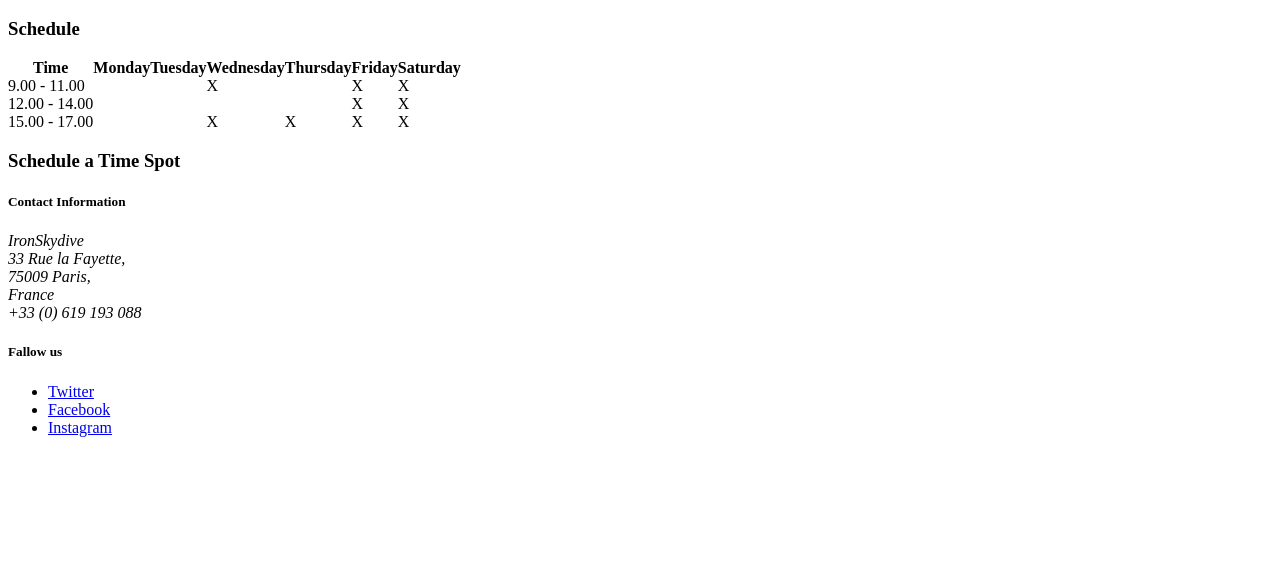
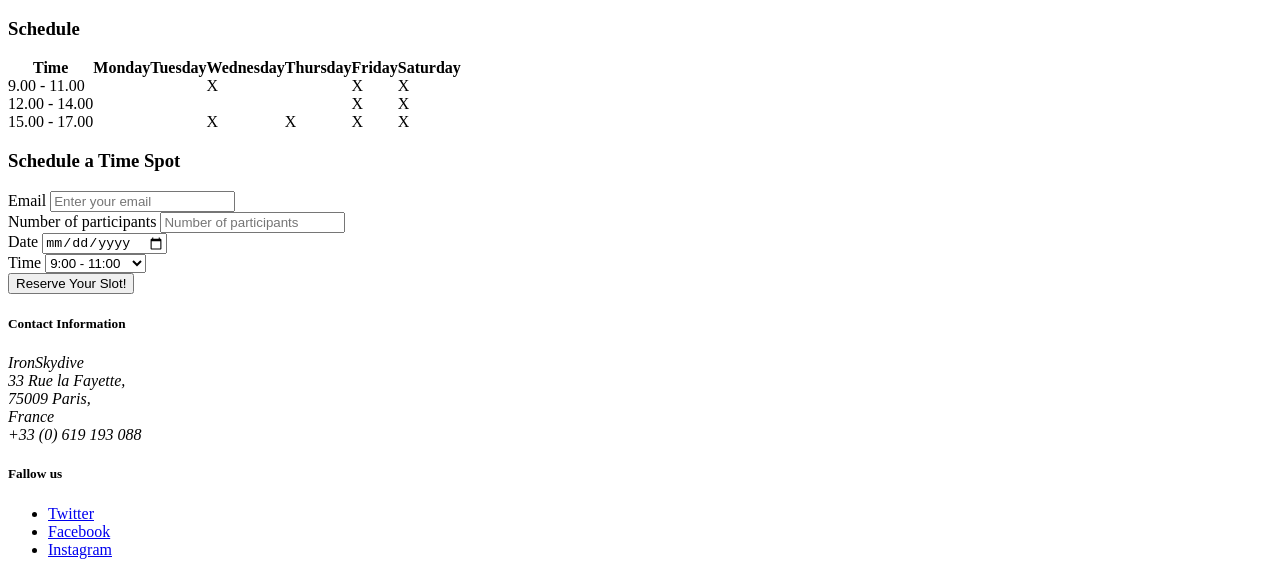
Before and after one commit to AndySS-Maker/Project-2, a plain HTML site: page document.html in a window 1280 px wide. Shown: the part 3603-4175 px from the top of the page. Before the commit the page ends 4056 px from the top, so only its background shows below. Drawn offline with Linux system fonts and the light colour scheme; grey boxes are pictures that could not be loaded.

Commit message:
Initial Commit - changes in data

```diff
--- a/document.html
+++ b/document.html
@@ -17,10 +17,10 @@
         <h1><img src='https://s3-eu-west-1.amazonaws.com/ih-materials/uploads/ironhack-skydive-logo.png'
                 alt='IronSkydive logo'>IronSkydive</h1>
         <h2>Let the trip begin</h2>
-      <aside class="quote">
-    <i>"The best experience of our lives"</i><br />
-    Ariel Quiñones & Gonzalo Manrique, Ironhack Founders
-  </aside>
+        <aside class="quote">
+            <i>"The best experience of our lives"</i><br />
+            Ariel Quiñones & Gonzalo Manrique, Ironhack Founders
+        </aside>
     </header>
     <section id="general-information" class="dark-background">1
         <article class="container">
@@ -69,7 +69,8 @@
     </section>
     <section class="dark-background " id="team">3
         <h3>Team</h3>
-        <p class="section-text">Our team collectively has 75 years of experience. Odds are, when you jump out of the plane with these
+        <p class="section-text">Our team collectively has 75 years of experience. Odds are, when you jump out of the
+            plane with these
             professionals, you won't go splat.</p>
         <hr>
         <div>
@@ -135,11 +136,41 @@
             </tbody>
         </table>
         <h3>Schedule a Time Spot</h3>
+        <form class="slot-form" action="register" method="POST">
+            <div class="slot-form-container">
+                <label for="email">Email</label>
+                <input type="text" id="email" placeholder="Enter your email" />
+            </div>
+
+            <div class="slot-form-container">
+                <label for="participants">Number of participants</label>
+                <input type="number" id="participants" placeholder="Number of participants" />
+            </div>
+
+            <div class="slot-form-container">
+                <form for="date">Date</form>
+                <input type="date" id="date" />
+            </div>
+
+            <div class="slot-form-container">
+                <label for="time">Time</label>
+                <select id="time">
+                    <option value="early">9:00 - 11:00</option>
+                    <option value="mid">12:00 - 14:00</option>
+                    <option value="late">15:00 - 17:00</option>
+                </select>
+            </div>
+
+            <div class="slot-form-container">
+                <button type="submit">Reserve Your Slot!</button>
+            </div>
     </section>
+
     <footer class="dark-background footer">
         <section>
             <h5>Contact Information</h5>
-            <address class="address">IronSkydive<br> 33 Rue la Fayette, <br>75009 Paris,<br> France<br> +33 (0) 619 193 088</address>
+            <address class="address">IronSkydive<br> 33 Rue la Fayette, <br>75009 Paris,<br> France<br> +33 (0) 619 193
+                088</address>
             <h5>Fallow us</h5>
             <ul>
                 <li><a class="link" href="http://www.twitter.com" target='_blank'>Twitter</li>
@@ -147,6 +178,10 @@
                 <li><a class="link" href="http://www.instagram.com" target='_blank'>Instagram</li>
             </ul>
         </section>
+        <iframe
+            src="https://www.google.com/maps/embed?pb=!1m18!1m12!1m3!1d2624.142047744348!2d2.3354330160472316!3d48.87456857928921!2m3!1f0!2f0!3f0!3m2!1i1024!2i768!4f13.1!3m3!1m2!1s0x47e66e38f817b573%3A0x48d69c30470e7aeb!2sIronhack!5e0!3m2!1sen!2ses!4v1495208746099"
+            class="map-frame" frameborder="0" style="border:0" allowfullscreen></iframe>
+
     </footer>
 </body>
 
--- a/style.css
+++ b/style.css
@@ -12,7 +12,11 @@ body {
   font-weight: 300;
 }
 
-h1,h2,h3,h4,h5 {
+h1,
+h2,
+h3,
+h4,
+h5 {
   font-family: 'Roboto Condensed';
 }
 
@@ -51,27 +55,33 @@ h5 {
   margin-bottom: 0;
 }
 
-#general-information .text{
+#general-information {
+  display: flex;
+  justify-content: space-evenly;
+}
+
+#general-information .container {
+  display: flex;
+  flex-direction: column;
+  align-items: center;
+  width: 370px;
+}
+
+#general-information .text {
   font-size: 2em;
   font-weight: 100;
   text-align: center;
   margin: 20px, 0;
 }
 
-#general-information  .container{
+#team>div>article {
   display: flex;
+  justify-content: center;
   flex-direction: column;
   align-items: center;
-  width: 370px;
 }
 
-#structure{
-
-}
-
-#team .section-text{
-padding: 75px 0;
-margin: 0 auto;
+#team .section-text {
   width: 60%;
   margin: 10px auto;
   font-size: 1.9em;
@@ -83,26 +93,26 @@ text-align: center;
   width: 40%;
 }
 
-#team .member-name{
+#team .member-name {
   font-size: 1.5em;
   font-weight: 700;
+  display: block;
+  text-align: center;
 }
 
-#team img{
+#team img {
   width: 250px;
   height: 180px;
 }
 
-#structure div {
-  display:flex;
+#structure>div {
+  display: flex;
   justify-content: space-between;
   flex-direction: row;
   flex-wrap: wrap;
 }
 
-#schedule{
-
-}
+#schedule {}
 
 .nav-bar a {
   background: rgb(25, 33, 41);
@@ -120,7 +130,7 @@ display: flex;
   justify-content: space-evenly;
 }
 
-.nav-bar-ul li{
+.nav-bar-ul li {
   list-style-type: none;
   text-align: center;
 }
@@ -140,14 +150,12 @@ justify-content: space-evenly;
   bottom: 100px;
 }
 
-.dark-background{
+.dark-background {
   background-color: rgb(25, 33, 41);
   color: white;
-  display: flex;
-  justify-content:space-evenly;
 }
 
-.link-btn{
+.link-btn {
   background-color: rgb(67, 163, 230);
   color: white;
   font-family: 'Roboto Condensed';
@@ -156,32 +164,36 @@ justify-content: space-evenly;
   text-align: center;
   text-decoration: none;
   padding: 10px 30px;
+  width: 150px;
 }
 
-.service-box{
+.service-box {
   font-size: 1.7em;
   text-align: center;
   border: 2px, solid, #eee;
   border-radius: 20px;
   box-sizing: border-box;
   box-shadow: 2px 2px 10px 0 #eee;
-  margin: 50px 5%  0;
+  margin: 50px 5% 0;
   padding: 20px;
   width: 40%;
 }
 
-.service-box img{
+.service-box img {
   width: 125px;
 }
 
-.footer{
+.footer {
   font-size: 1.9em;
   text-align: center;
   padding: 40px 100px;
   margin-bottom: 25px;
+  display: flex;
+  justify-content: space-between;
+  align-items: center;
 }
 
-.footer .address{
+.footer .address {
   font-style: normal;
   font-size: 0.8em;
   margin-bottom: 30px;
@@ -192,25 +204,58 @@ margin-bottom: 30px;
   text-decoration: none;
 }
 
-.footer ul{
+.footer ul {
   list-style: none;
   padding: 0;
 }
 
-.container{
+.container {
   width: 1200px;
   margin: 0 auto;
   padding: 75px, 0;
 }
 
-.schedule-table{
+.schedule-table {
   margin: 0 auto 40px;
-  font-size: 1,5em;
+  font-size: 1, 5em;
   padding: 5px, 10px;
   text-align: center;
 }
 
 .schedule-table th,
-td{
+td {
   border-bottom: 1px solid #000;
 }
+
+.footer .map-frame {
+  height: 375px;
+  width: 60%;
+}
+
+.slot-form-container {
+  width: 40%;
+  margin: 18px auto 0;
+  font-size: 1.5em;
+  text-align: center;
+}
+
+.slot-form-container label {
+  line-height: 15px;
+  margin: 5px;
+}
+
+.slot-form-container input,
+.slot-form-container select {
+  height: 20px;
+  outline: none;
+  padding: 3px;
+  width: 100%;
+}
+
+.slot-form-container button {
+  border: 1px solid black;
+  color: black;
+  background: white;
+  padding: 9px;
+  margin-top: 15px;
+}
```
Lines whose indentation alone changed are shown as unchanged.
